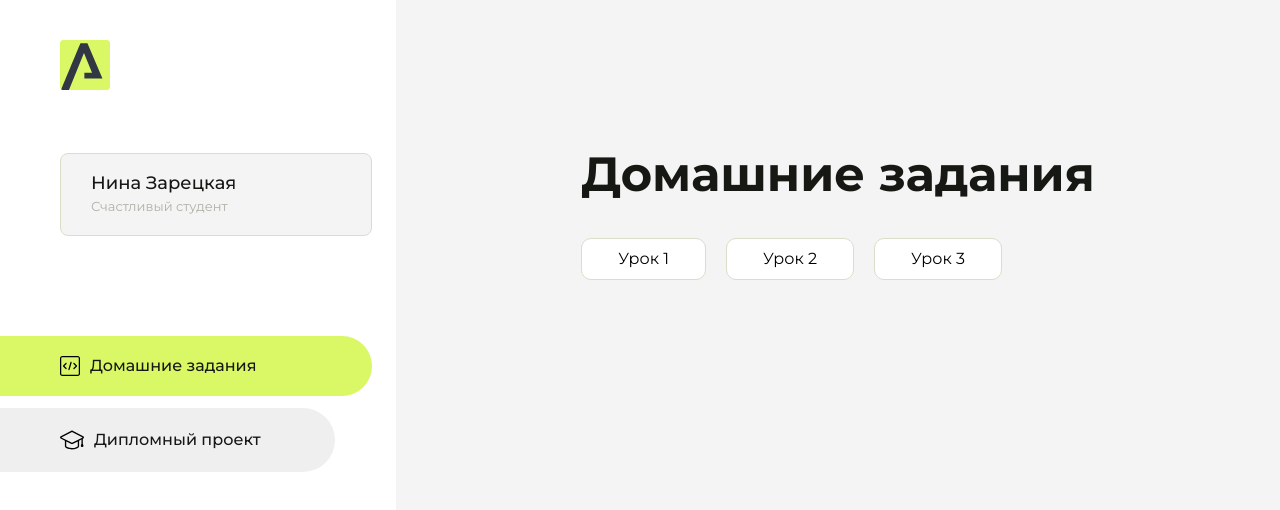
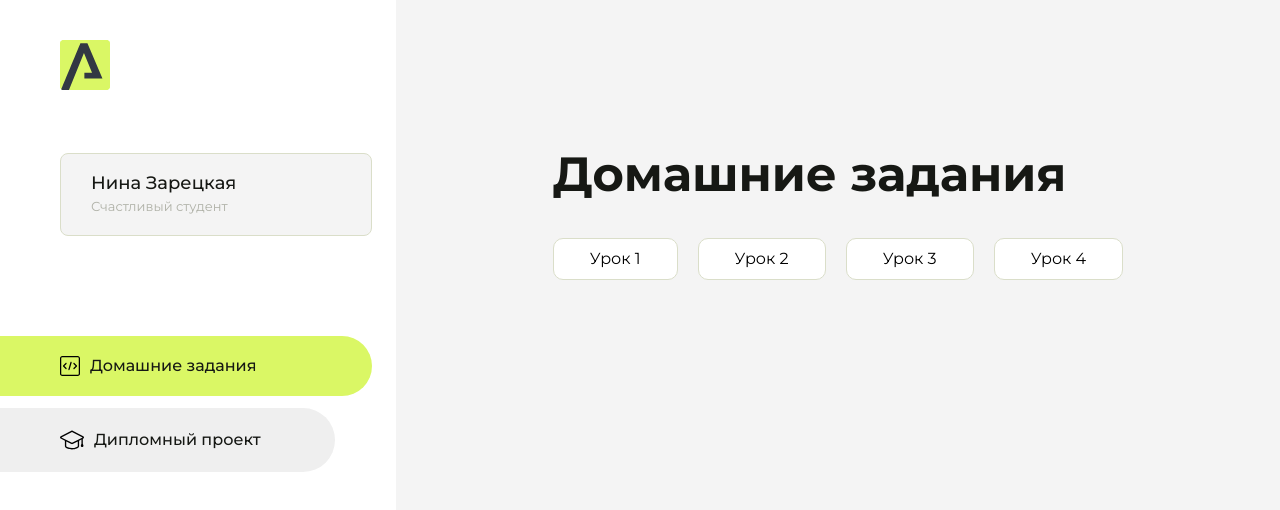
Before and after one commit to Nina2497/homework, a plain HTML site: page index.html in a window 1280 px wide. Drawn offline with Linux system fonts and the light colour scheme.

Commit message:
Update index.html

```diff
--- a/index.html
+++ b/index.html
@@ -101,6 +101,9 @@
                     <li class="content__list-item">
                         <a href="Homework_03/index.html">Урок 3</a>
                     </li>
+                    <li class="content__list-item">
+                        <a href="fit-studio/index.html">Урок 4</a>
+                    </li>
                 </ul>
             </div>
             <div class="content__block hidden" id="diplomBlock">
```
